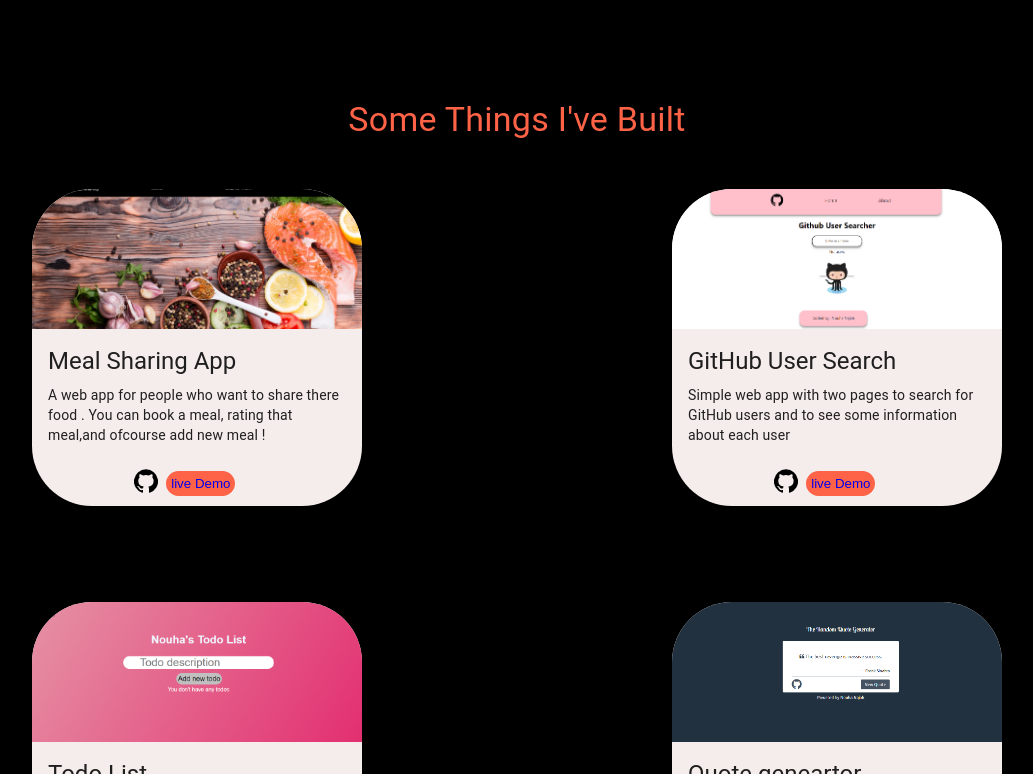
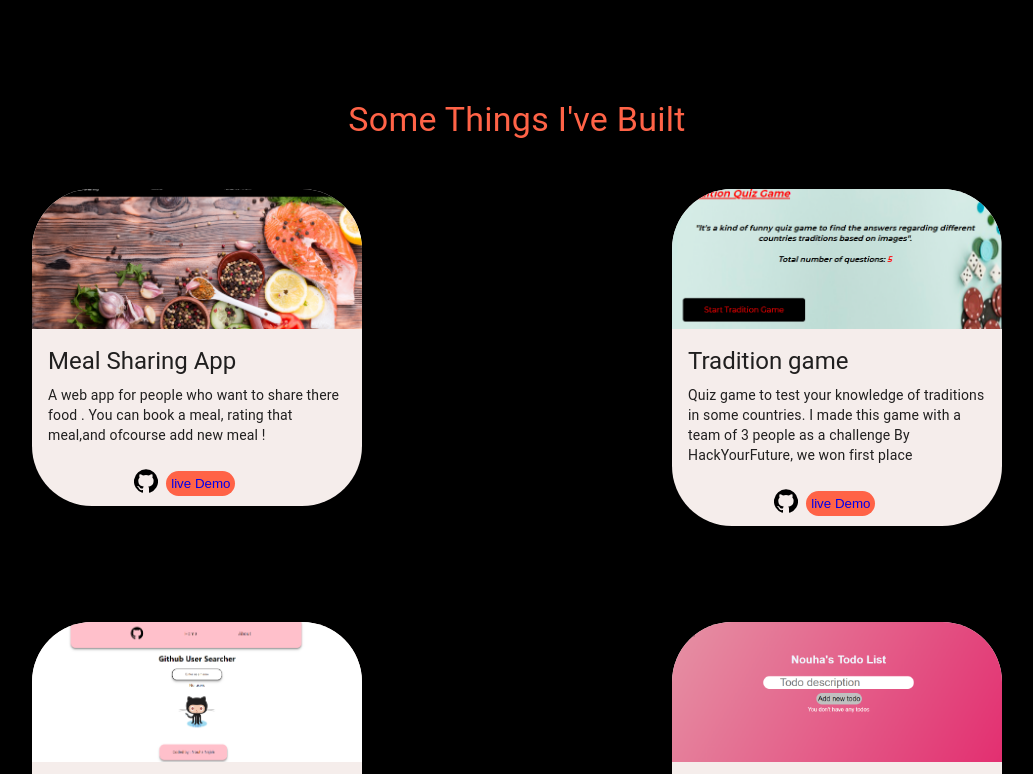
Before and after one commit to nuha90/Portfolio, a React (Create React App) app: page / in a window 1280 px wide. Shown: the part 1229-2003 px from the top of the page, without its empty margins (123-1156 px from the left). Built offline with nearby package versions, Linux system fonts and the light colour scheme.

Commit message:
adding new project

```diff
--- a/src/component/portfolio.js
+++ b/src/component/portfolio.js
@@ -13,6 +13,7 @@ import {
 import GitHubIcon from "@material-ui/icons/GitHub";
 import mealSharing from "../images/meal-sharing.png";
 import userSearch from "../images/github-search.png";
+import game from "../images/tradition-game.png";
 import todo from "../images/todo-list.png";
 import quote from "../images/quote-generator.png";
 
@@ -80,6 +81,48 @@ const Portfolio = () => {
                 <a
                   href="
                   https://our-meal-sharing.herokuapp.com/"
+                  target="_blank"
+                >
+                  live Demo
+                </a>
+              </button>
+            </CardActions>
+          </Card>
+        </Grid>
+
+        <Grid item xs={12} sm={8} md={6}>
+          <Card className={classes.cardContainer}>
+            <CardActionArea>
+              <CardMedia
+                component="img"
+                alt="project 2"
+                height="140"
+                image={game}
+              />
+              <CardContent>
+                <Typography gutterBottom variant="h5">
+                  Tradition game
+                </Typography>
+                <Typography variant="body2" colot="textSecondary" component="p">
+                  Quiz game to test your knowledge of traditions in some
+                  countries. I made this game with a team of 3 people as a
+                  challenge By HackYourFuture, we won first place
+                </Typography>
+              </CardContent>
+            </CardActionArea>
+            <CardActions>
+              <a
+                href="https://github.com/nuha90/Tradition-game"
+                style={{ color: "black", marginLeft: "30%" }}
+                target="_blank"
+                rel="noopener noreferrer"
+              >
+                <GitHubIcon />
+              </a>
+              <button color="primary" className={classes.button}>
+                <a
+                  href="
+                  https://tradition-game.netlify.app/"
                   target="_blank"
                 >
                   live Demo
```
Also changed, not shown: src/images/tradition-game.png (added).
